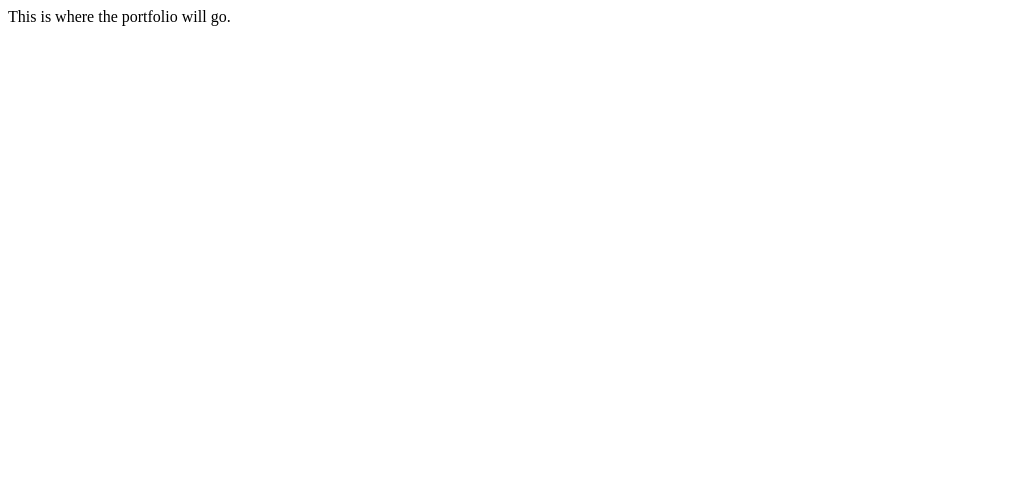
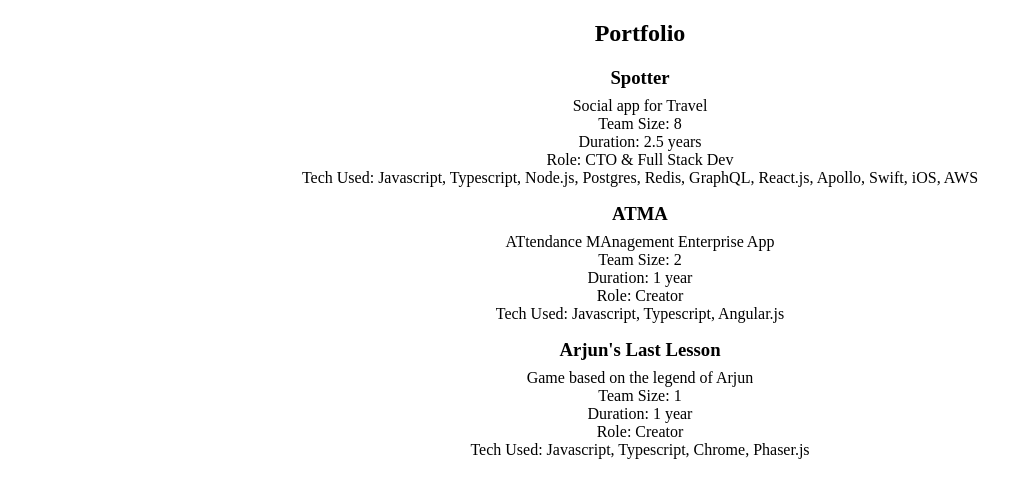
Before and after one commit to aksharpatel47/me, a Gatsby site: page /portfolio in a window 1280 px wide. Shown: the whole page, without its empty margins (0-1032 px from the left). Built offline with nearby package versions, Linux system fonts and the light colour scheme; Gatsby itself is replaced by a stand-in of ours.

Commit message:
feat: add portfolio page data

```diff
--- /dev/null
+++ b/src/components/project.js
@@ -0,0 +1,14 @@
+import React from 'react'
+
+export const Project = ({ project }) => (
+  <div>
+    <h3 style={{ marginTop: '1rem', marginBottom: '0.5rem' }}>
+      {project.title}
+    </h3>
+    <div>{project.description}</div>
+    <div>Team Size: {project.team}</div>
+    <div>Duration: {project.duration}</div>
+    <div>Role: {project.role}</div>
+    <div>Tech Used: {project.tech.join(', ')}</div>
+  </div>
+)
--- /dev/null
+++ b/src/data/portfolio.json
@@ -0,0 +1,40 @@
+{
+  "projects": [
+    {
+      "title": "Spotter",
+      "description": "Social app for Travel",
+      "duration": "2.5 years",
+      "team": 8,
+      "role": "CTO & Full Stack Dev",
+      "tech": [
+        "Javascript",
+        "Typescript",
+        "Node.js",
+        "Postgres",
+        "Redis",
+        "GraphQL",
+        "React.js",
+        "Apollo",
+        "Swift",
+        "iOS",
+        "AWS"
+      ]
+    },
+    {
+      "title": "ATMA",
+      "description": "ATtendance MAnagement Enterprise App",
+      "duration": "1 year",
+      "team": 2,
+      "role": "Creator",
+      "tech": ["Javascript", "Typescript", "Angular.js"]
+    },
+    {
+      "title": "Arjun's Last Lesson",
+      "description": "Game based on the legend of Arjun",
+      "duration": "1 year",
+      "team": 1,
+      "role": "Creator",
+      "tech": ["Javascript", "Typescript", "Chrome", "Phaser.js"]
+    }
+  ]
+}
--- a/src/pages/blog.js
+++ b/src/pages/blog.js
@@ -1,3 +1,3 @@
 import React from 'react'
 
-export default () => <div>This will be where the blog will go.</div>
+export default () => <div>Placeholder for blogs</div>
--- a/src/pages/page-2.js
+++ /dev/null
@@ -1,14 +0,0 @@
-import React from 'react'
-import { Link } from 'gatsby'
-
-import Layout from '../components/layout'
-
-const SecondPage = () => (
-  <Layout>
-    <h1>Hi from the second page</h1>
-    <p>Welcome to page 2</p>
-    <Link to="/">Go back to the homepage</Link>
-  </Layout>
-)
-
-export default SecondPage
--- a/src/pages/portfolio.js
+++ b/src/pages/portfolio.js
@@ -1,3 +1,22 @@
 import React from 'react'
+import Portfolio from '../data/portfolio.json'
+import { Project } from '../components/project'
 
-export default () => <div>This is where the portfolio will go.</div>
+export default class PortfolioPage extends React.Component {
+  constructor(props) {
+    super(props)
+    this.state = Portfolio
+  }
+
+  render() {
+    const projects = this.state.projects.map((proj, i) => (
+      <Project project={proj} key={i} />
+    ))
+    return (
+      <div style={{ textAlign: 'center', marginTop: '1rem' }}>
+        <h2>Portfolio</h2>
+        {projects}
+      </div>
+    )
+  }
+}
```
Also changed, not shown: src/pages/index.js (+17 -5 lines).
